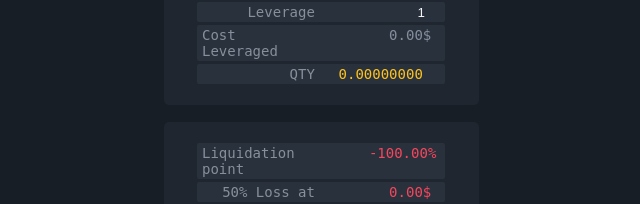
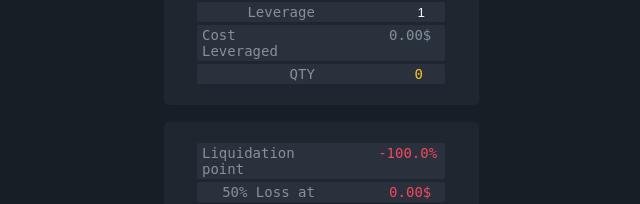
Before and after one commit to nconnector/leverage-calculator, a plain HTML site: page index.html in a window 1280 px wide. Shown: the part 278-482 px from the top of the page, 319-959 px from the left. Drawn offline with Linux system fonts and the light colour scheme.

Commit message:
calculations

```diff
--- a/main.js
+++ b/main.js
@@ -28,7 +28,7 @@ function calculate (e) {
     let commissionRate = 0.01 // TODO
 
     let positionLeveraged = 0.00
-    let liquidationPercentage = 1.00 / leverage * 100 // TODO: -maintenance margin required
+    let liquidationPercentage = 1.00 / leverage // TODO: -maintenance margin required
     let liquidationPriceHalf
     let liquidationPrice
     let targetProfit1
@@ -60,10 +60,13 @@ function calculate (e) {
         targetProfit2 = (price - target2) * qty * ( 1.00 - commissionRate )
     }
 
+    if (!qty || qty > 0.0001) {
+        qty = parseFloat(qty).toFixed(0)
+    }
     inputPositionCost.innerText = parseFloat(positionCost).toFixed(2)+"$"
-    outputQty.innerText = qty > 0.0001 ? parseFloat(qty).toFixed(2) : parseFloat(qty).toFixed(8)
+    outputQty.innerText = qty
     outputPositionLeveraged.innerText = parseFloat(positionLeveraged).toFixed(2)+"$"
-    outputLiquidationPercentage.innerText = parseFloat(-1*liquidationPercentage).toFixed(2)+"%"
+    outputLiquidationPercentage.innerText = parseFloat(-100*liquidationPercentage).toFixed(1)+"%"
     outputLiquidationPriceHalf.innerText = parseFloat(liquidationPriceHalf).toFixed(2)+"$"
     outputLiquidationPrice.innerText = parseFloat(liquidationPrice).toFixed(2)+"$"
     outputTargetProfit1.innerText = parseFloat(targetProfit1).toFixed(2)+"$"
--- a/style.css
+++ b/style.css
@@ -90,7 +90,7 @@ span.integer {
     padding-right: calc(0.625rem + 1ch);
 }
 span.percent {
-    padding-right: calc(0.625rem - 0.6ch);
+    padding-right: calc(0.625rem - 0.7ch);
 }
 
 label,
```
